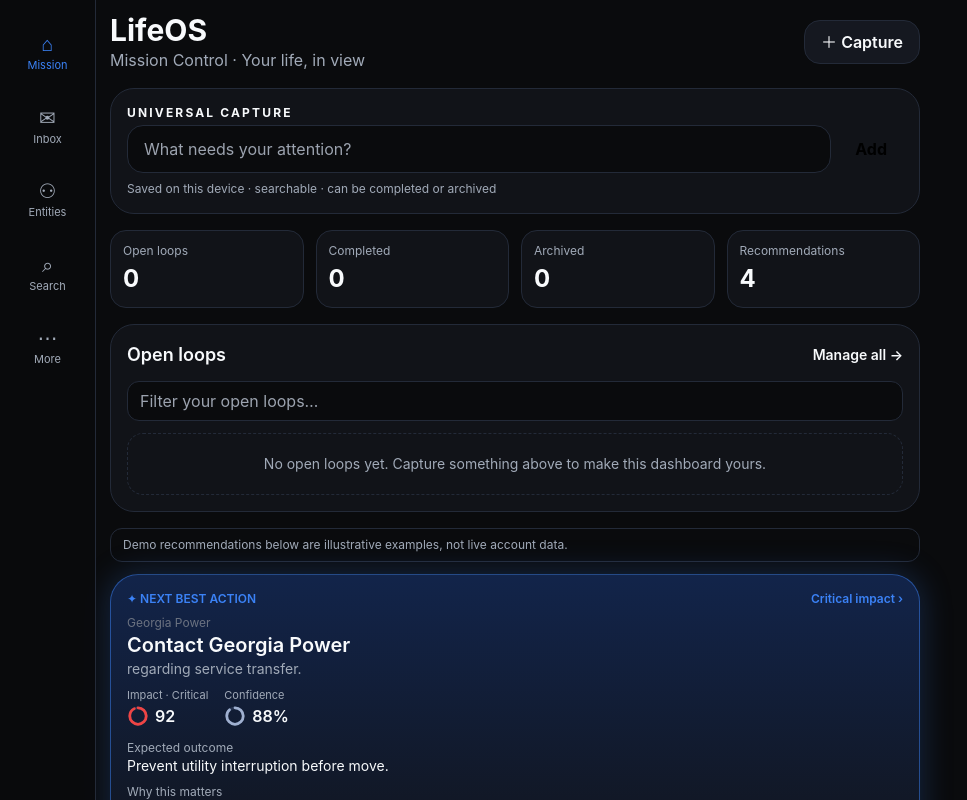
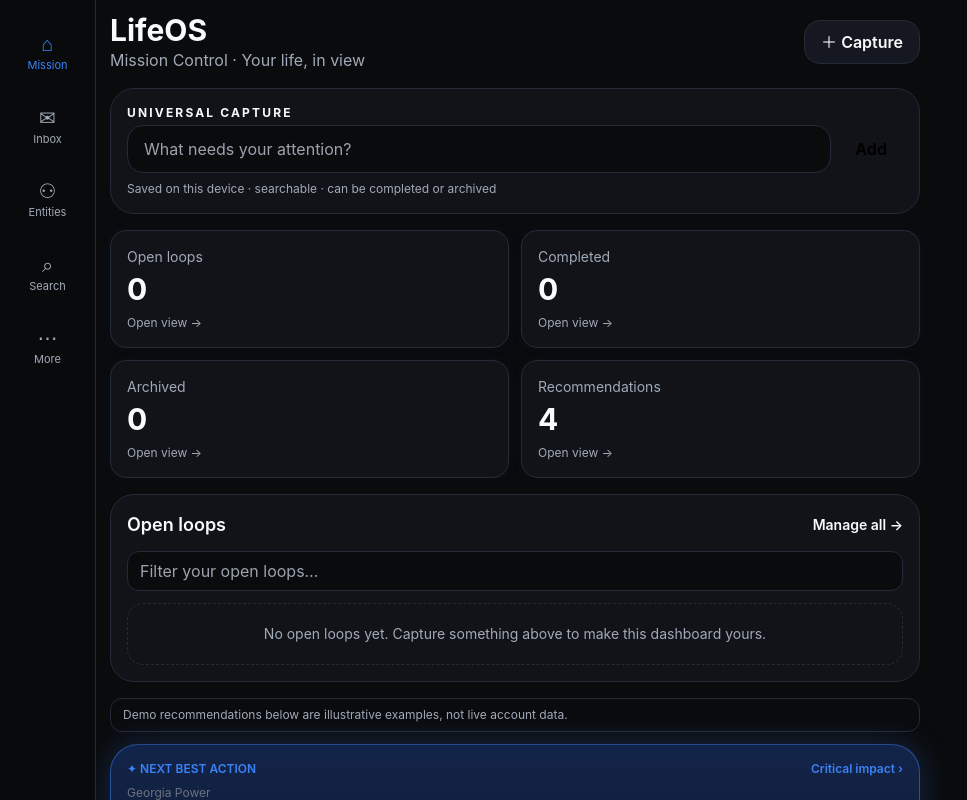
Before and after one commit to 5cxxpb2yrr-ui/lifeos-gemini-preview, a React (Vite) app: page / in a window 1280 px wide. Shown: the top 800 px of the page, without its empty margins (0-967 px from the left). Built offline with nearby package versions, Linux system fonts and the light colour scheme.

Commit message:
Make summary cards clickable and preserve compact Mission Control styling

```diff
--- a/port/mission-control-ui/apps/web/src/App.tsx
+++ b/port/mission-control-ui/apps/web/src/App.tsx
@@ -28,6 +28,7 @@ export default function App() {
   const [tab, setTab] = useState<Tab>('mission');
   const [draft, setDraft] = useState('');
   const [query, setQuery] = useState('');
+  const [summaryView, setSummaryView] = useState<'completed' | 'archived' | null>(null);
   const { inbox, archive, completed, capture, completeAt, archiveAt } = useStore();
   const filtered = inbox.map((text, index) => ({ text, index })).filter((item) => item.text.toLowerCase().includes(query.toLowerCase()));
   const searchable: Searchable[] = [
@@ -51,7 +52,12 @@ export default function App() {
         <button onClick={() => setTab('inbox')} className="min-h-11 rounded-2xl border border-[var(--line)] bg-[var(--surface-2)] px-4 font-semibold text-[var(--amber)]">＋ Capture</button>
       </header>
       <main className="mx-auto max-w-[860px]">
-        {tab === 'mission' && (<>
+        {tab === 'mission' && summaryView && (<section className="mb-4 rounded-3xl border border-[var(--line)] bg-[var(--surface-1)] p-4">
+          <button onClick={() => setSummaryView(null)} className="mb-4 min-h-10 rounded-xl border border-[var(--line)] px-3 text-sm text-[var(--amber)]">← Back to Mission</button>
+          <h2 className="mb-4 text-xl font-bold">{summaryView === 'completed' ? 'Completed items' : 'Archived items'}</h2>
+          {(summaryView === 'completed' ? completed : archive).length ? <ul className="space-y-2">{(summaryView === 'completed' ? completed : archive).map((item, index) => <li key={`${summaryView}-${index}`} className="flex items-center justify-between gap-3 rounded-2xl border border-[var(--line)] bg-[var(--surface-2)] p-3"><span className="min-w-0 flex-1 break-words">{item}</span><button onClick={() => { if (summaryView === 'completed') useStore.getState().reopenCompletedAt(index); else useStore.getState().restoreAt(index); }} className="min-h-10 rounded-xl border border-[var(--line)] px-3 text-sm font-semibold text-[var(--amber)]">{summaryView === 'completed' ? 'Reopen' : 'Restore'}</button></li>)}</ul> : <p className="py-8 text-center text-[var(--text-2)]">No {summaryView} items yet.</p>}
+        </section>)}
+        {tab === 'mission' && !summaryView && (<>
           <section className="mb-4 rounded-3xl border border-[var(--line)] bg-[var(--surface-1)] p-4">
             <p className="mb-1 text-xs font-bold uppercase tracking-[.18em] text-[var(--amber)]">Universal capture</p>
             <form onSubmit={submitCapture} className="flex gap-2">
@@ -60,8 +66,8 @@ export default function App() {
             </form>
             <p className="mt-2 text-xs text-[var(--text-2)]">Saved on this device · searchable · can be completed or archived</p>
           </section>
-          <section className="mb-4 grid grid-cols-2 gap-3 sm:grid-cols-4">
-            {[{label:'Open loops',value:inbox.length},{label:'Completed',value:completed.length},{label:'Archived',value:archive.length},{label:'Recommendations',value:4}].map((item) => <div key={item.label} className="rounded-2xl border border-[var(--line)] bg-[var(--surface-1)] p-3"><p className="text-xs text-[var(--text-2)]">{item.label}</p><p className="mt-1 text-2xl font-bold text-[var(--amber)]">{item.value}</p></div>)}
+          <section aria-label="Mission Control summaries" className="mb-4 grid grid-cols-2 gap-3">
+            {[{label:'Open loops',value:inbox.length,action:() => { setSummaryView(null); setTab('inbox'); }},{label:'Completed',value:completed.length,action:() => setSummaryView('completed')},{label:'Archived',value:archive.length,action:() => setSummaryView('archived')},{label:'Recommendations',value:4,action:() => document.getElementById('recommendations')?.scrollIntoView({behavior:'smooth',block:'start'})}].map((item) => <button type="button" key={item.label} onClick={item.action} aria-label={`Open ${item.label}`} className="min-h-28 rounded-2xl border border-[var(--line)] bg-[var(--surface-1)] p-4 text-left shadow-[0_0_16px_rgba(55,125,255,0.04)] transition hover:border-[var(--blue)] hover:shadow-[0_0_18px_rgba(55,125,255,0.16)] focus-visible:outline focus-visible:outline-2 focus-visible:outline-[var(--blue)] active:scale-[.99]"><p className="text-sm text-[var(--text-2)]">{item.label}</p><p className="mt-1 text-3xl font-bold text-[var(--text-1)]">{item.value}</p><p className="mt-2 text-xs text-[var(--text-2)]">Open view →</p></button>)}
           </section>
           <section className="mb-4 rounded-3xl border border-[var(--line)] bg-[var(--surface-1)] p-4">
             <div className="mb-3 flex items-center justify-between gap-3"><h2 className="text-lg font-semibold">Open loops</h2><button onClick={() => setTab('inbox')} className="text-sm font-semibold text-[var(--amber)]">Manage all →</button></div>
```
